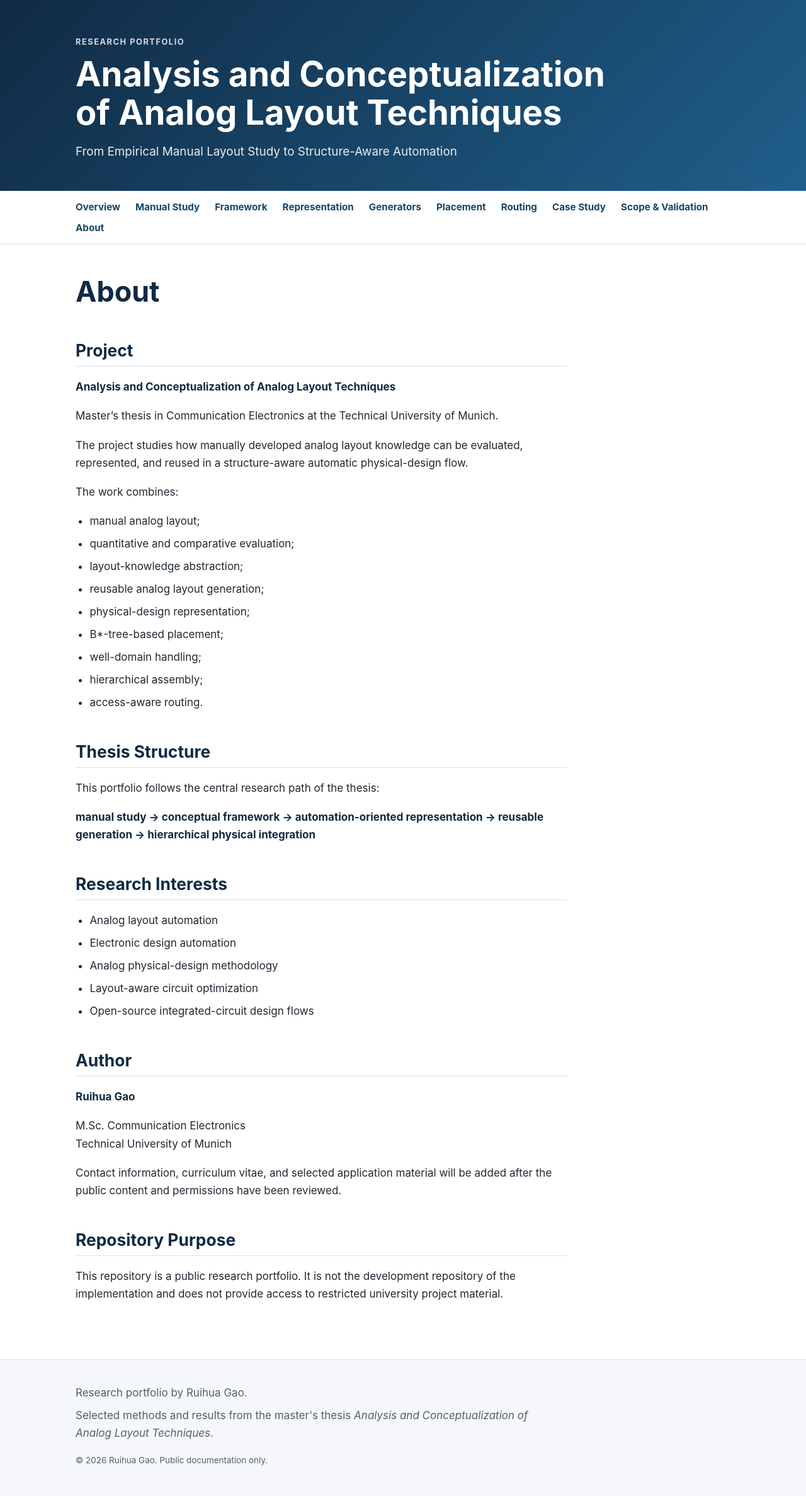
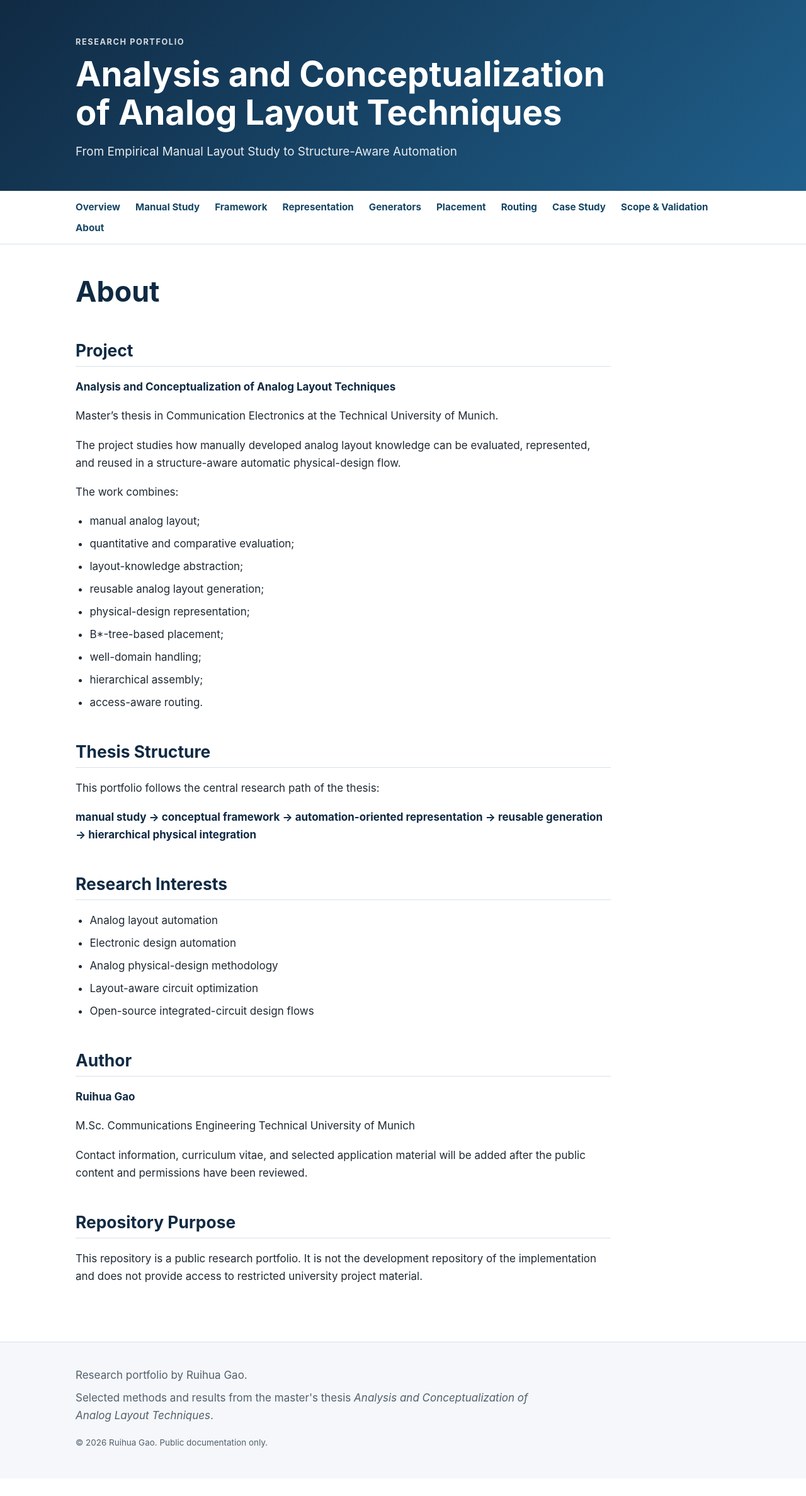
Before and after one commit to RuihuaGao/analog-layout-research-portfolio, a Jekyll site: the page built from about.md, in a window 1280 px wide. Shown: the whole page at 63% size. Built offline with Jekyll 4.4.1, drawn with Linux system fonts in a browser that asks for light colours; after the commit the page ends 2347 px from its top, so only the background shows below that.

```diff
--- a/about.md
+++ b/about.md
@@ -47,7 +47,7 @@ This portfolio follows the central research path of the thesis:
 
 **Ruihua Gao**
 
-M.Sc. Communication Electronics
+M.Sc. Communications Engineering
 Technical University of Munich
 
 Contact information, curriculum vitae, and selected application material will be added after the public content and permissions have been reviewed.
--- a/assets/css/style.css
+++ b/assets/css/style.css
@@ -17,7 +17,7 @@
   --border: #d8e1e8;
 
   --content-width: 1040px;
-  --text-width: 780px;
+  --text-width: 850px;
 
   --radius: 8px;
 }
```
